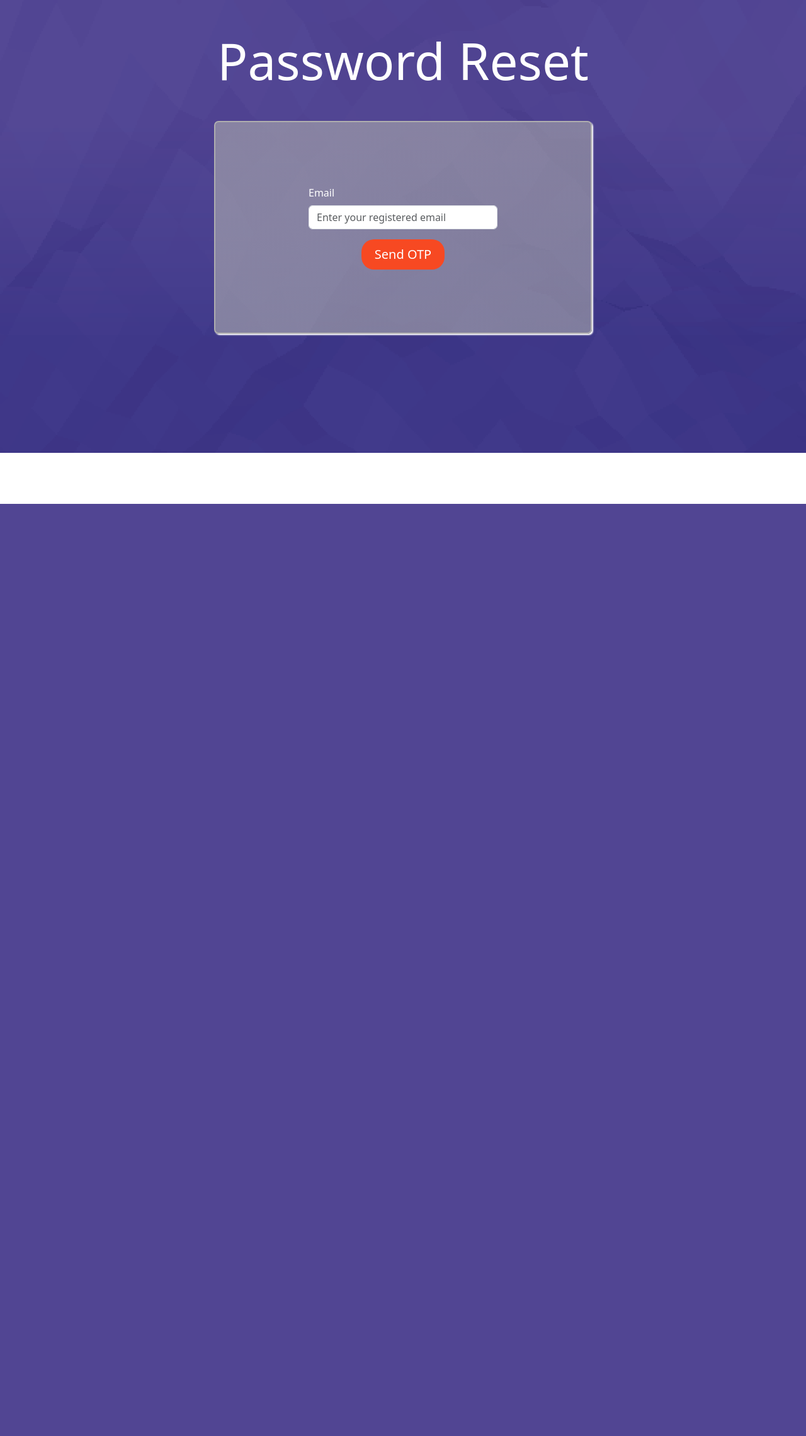
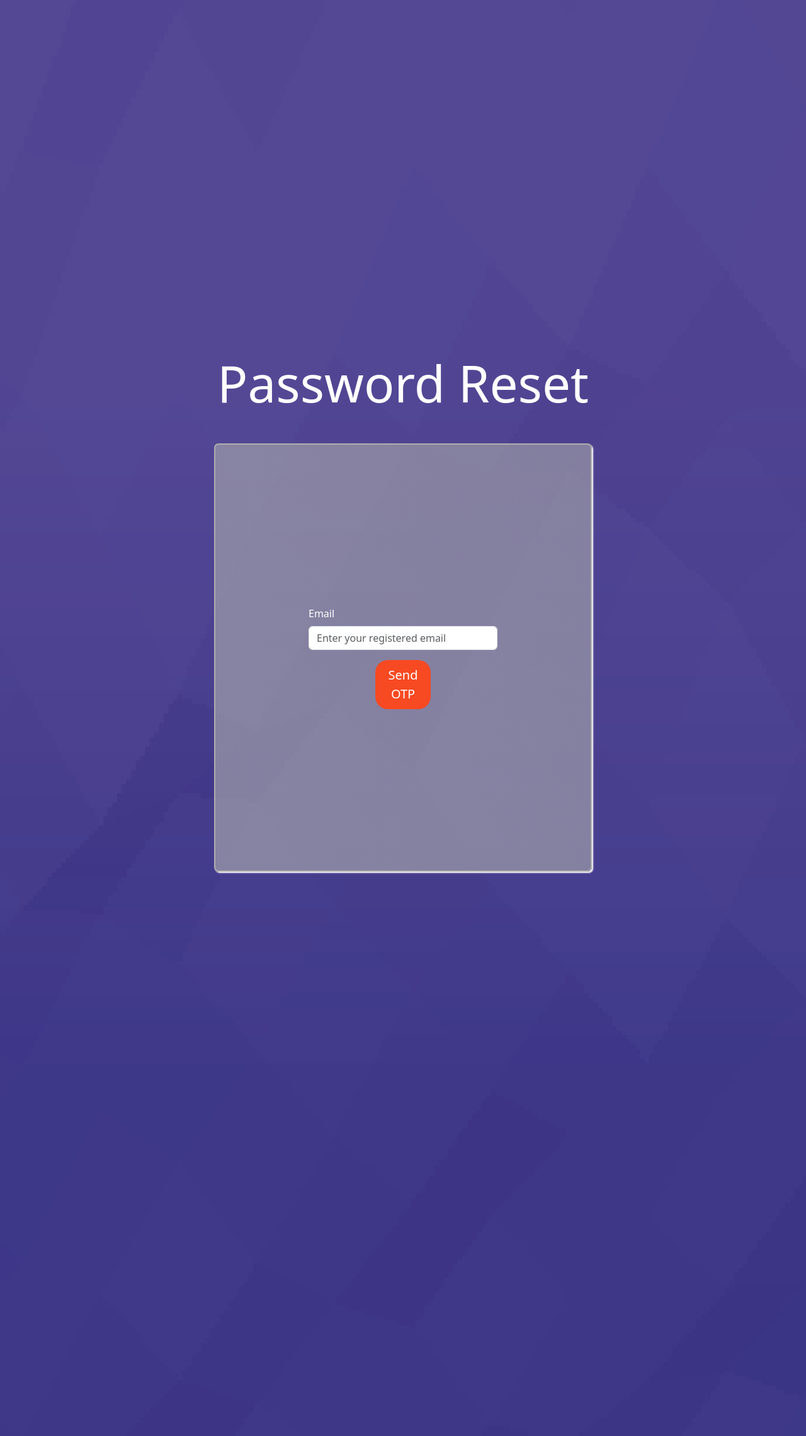
Before and after one commit to Hariharan-mk-14/Hotelproject, a Django app: page /password-reset-request/ in a window 1280 px wide. Shown: the whole page at 63% size. Before the commit the page ends 800 px from the top, so only its background shows below. Run offline with Django 5.2, Linux system fonts and the light colour scheme; some libraries are stand-ins or nearby versions.

Commit message:
Update forgotpassword.html

```diff
--- a/hotelapp/templates/forgotpassword.html
+++ b/hotelapp/templates/forgotpassword.html
@@ -12,7 +12,7 @@
 
     <link rel="stylesheet" href="{% static 'css/styles.css' %}">
     <style>
-        .form-div{
+       .form-div{
 
     background:url("{% static 'img/background.png' %}") ;
     background-repeat: no-repeat;
@@ -22,7 +22,8 @@
     align-items: center;
     justify-content: center;
     color: white;
-
+    padding-top: 40%;
+    padding-bottom: 70%;
 }
 .sign-form{
     display: flex;
@@ -35,7 +36,7 @@
     box-shadow: 2px 2px 2px rgb(255, 255, 255);
     border-radius: 7px;
     background:linear-gradient(45deg,rgba(177, 177, 177, 0.603),rgba(170, 170, 170, 0.589));
-    padding: 100px;
+    padding: 20%;
 }
 .login-btn {
                 background-color: #f74922;
```
